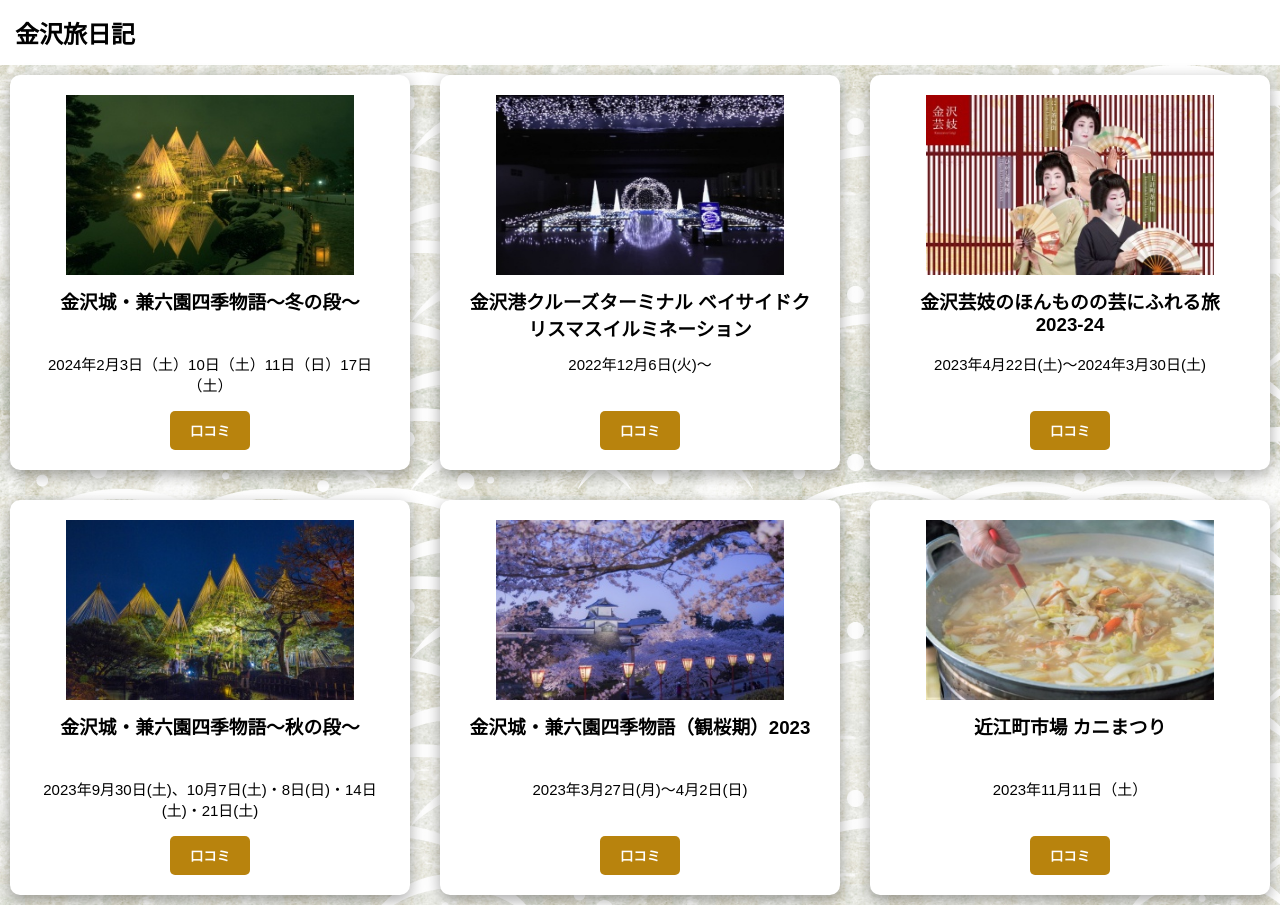
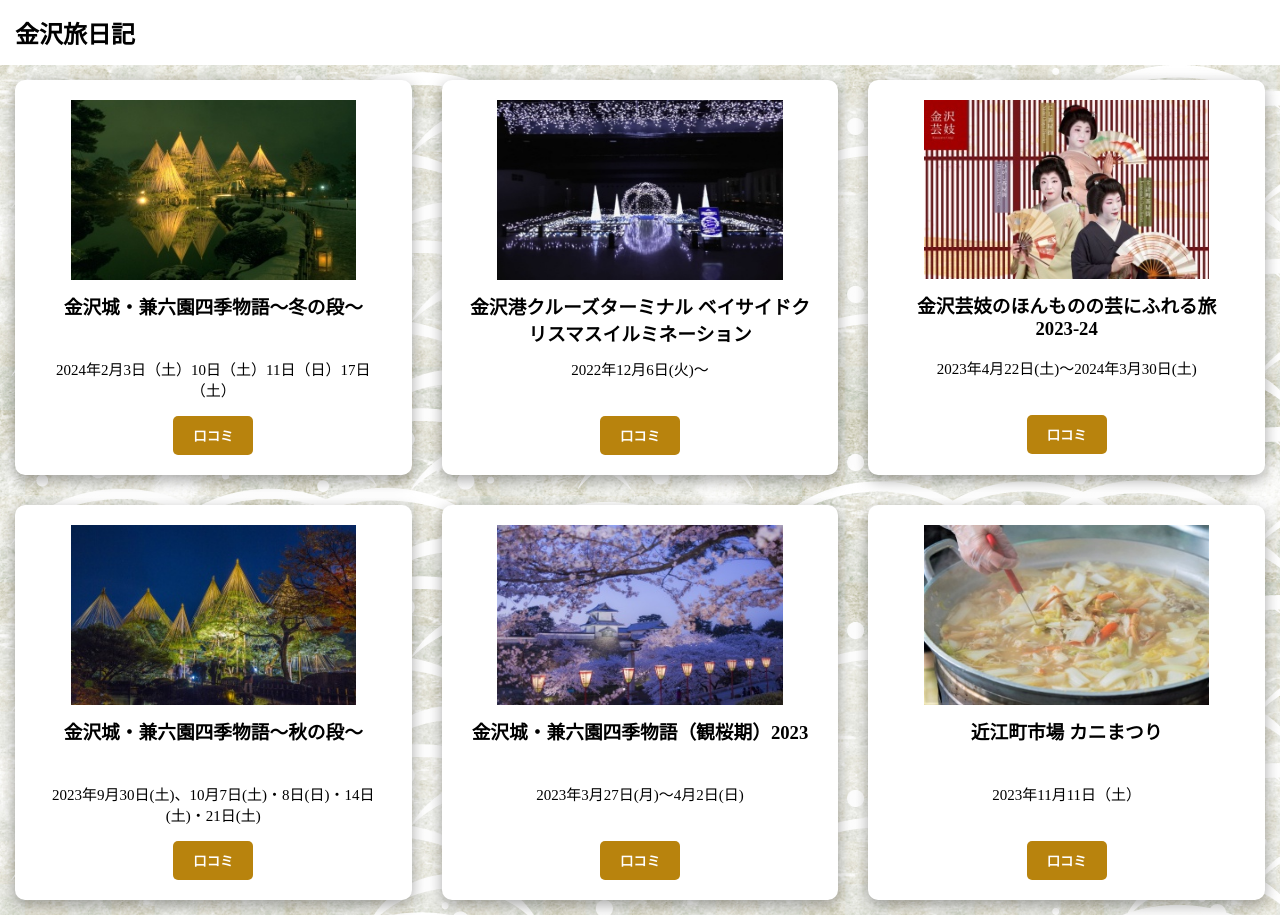
Before and after one commit to Mayu0628/mobaile-app, a React (Create React App) app: page / in a window 1280 px wide. Built offline with nearby package versions, Linux system fonts and the light colour scheme; the HTML template or start-up script is replaced by a standard one.

Commit message:
Update font-family and add padding to App component

```diff
--- a/src/App.css
+++ b/src/App.css
@@ -1,11 +1,12 @@
 * {
   margin: 0;
   padding: 0;
-  font-family: 'Yu Mincho Light','YuMincho','Yu Mincho','游明朝体',sans-serif;
+  font-family: "Yu Mincho", "Hiragino Mincho ProN", "Hiragino Mincho Pro", "MS Mincho", serif;
 }
 
 .App {
   background-image: url(./assets/background.jpg);
+  padding: 5px;
 }
 
 button {
```
